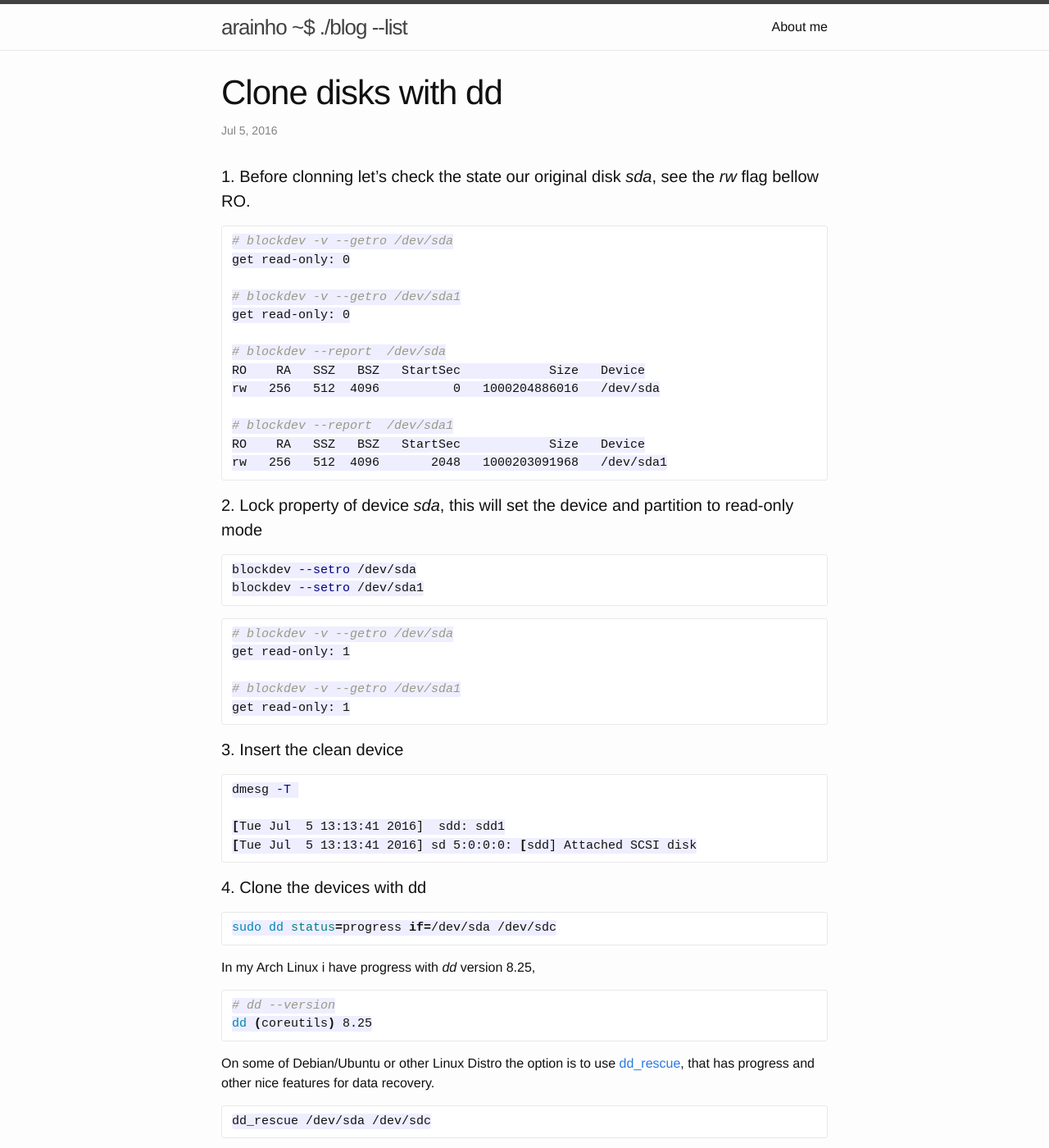
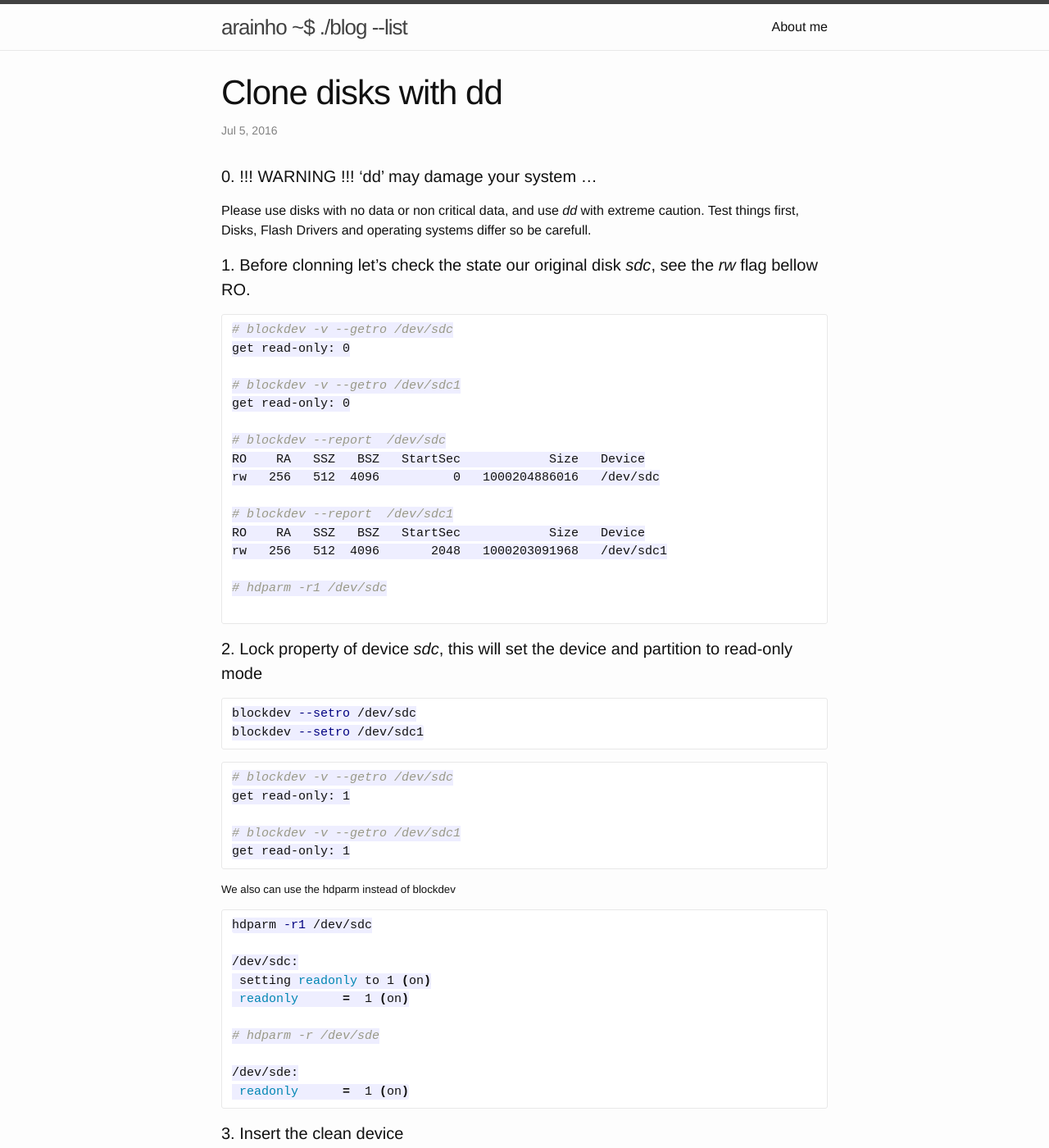
Before and after one commit to arainho/arainho.github.io, a Jekyll site: the page built from _posts/2016-07-05-clone-disks-with-dd.md, in a window 1280 px wide and 1400 px high. Shown: the whole window at 82% size. Built offline with Jekyll 4.4.1, drawn with Linux system fonts in a browser that asks for light colours; some of the changed text lies outside the part shown.

Commit message:
Add a warning and change disk drive names

````diff
--- a/_posts/2016-07-05-clone-disks-with-dd.md
+++ b/_posts/2016-07-05-clone-disks-with-dd.md
@@ -5,55 +5,78 @@ date:   2016-07-05 11:51
 categories: clone disks dd dd_rescue
 ---
 
-#### 1. Before clonning let's check the state our original disk _sda_, see the _rw_ flag bellow RO.
+#### 0. !!! WARNING !!!  'dd' may damage your system ...
+
+Please use disks with no data or non critical data, and use _dd_ with extreme caution.
+Test things first, Disks, Flash Drivers and operating systems differ so be carefull.
+
+#### 1. Before clonning let's check the state our original disk _sdc_, see the _rw_ flag bellow RO.
 
 ```sh
-# blockdev -v --getro /dev/sda
+# blockdev -v --getro /dev/sdc
 get read-only: 0
 
-# blockdev -v --getro /dev/sda1
+# blockdev -v --getro /dev/sdc1
 get read-only: 0
 
-# blockdev --report  /dev/sda
+# blockdev --report  /dev/sdc
 RO    RA   SSZ   BSZ   StartSec            Size   Device
-rw   256   512  4096          0   1000204886016   /dev/sda
+rw   256   512  4096          0   1000204886016   /dev/sdc
 
-# blockdev --report  /dev/sda1
+# blockdev --report  /dev/sdc1
 RO    RA   SSZ   BSZ   StartSec            Size   Device
-rw   256   512  4096       2048   1000203091968   /dev/sda1
+rw   256   512  4096       2048   1000203091968   /dev/sdc1
+
+# hdparm -r1 /dev/sdc
+
 ```
 
 
-#### 2. Lock property of device _sda_, this will set the device and partition to read-only mode
+#### 2. Lock property of device _sdc_, this will set the device and partition to read-only mode
 
 ```sh
-blockdev --setro /dev/sda
-blockdev --setro /dev/sda1
+blockdev --setro /dev/sdc
+blockdev --setro /dev/sdc1
 ```
 
+
 ```sh
-# blockdev -v --getro /dev/sda
+# blockdev -v --getro /dev/sdc
 get read-only: 1
 
-# blockdev -v --getro /dev/sda1
+# blockdev -v --getro /dev/sdc1
 get read-only: 1
 ```
 
+##### We also can use the hdparm instead of blockdev
+
+```sh
+hdparm -r1 /dev/sdc
+
+/dev/sdc:
+ setting readonly to 1 (on)
+ readonly      =  1 (on)
+
+# hdparm -r /dev/sde
+
+/dev/sde:
+ readonly      =  1 (on)
+```
 
 #### 3. Insert the clean device
 
 ```sh
 dmesg -T
 
-[Tue Jul  5 13:13:41 2016]  sdd: sdd1
-[Tue Jul  5 13:13:41 2016] sd 5:0:0:0: [sdd] Attached SCSI disk
+[Tue Jul  5 13:13:41 2016]  sdg: sdg1
+[Tue Jul  5 13:13:41 2016] sd 5:0:0:0: [sdg] Attached SCSI disk
 ```
 
 
 #### 4. Clone the devices with dd
 
 ```sh
-sudo dd status=progress if=/dev/sda /dev/sdc
+sudo dd status=progress if=/dev/sdc /dev/sdg
 ```
 
 In my Arch Linux i have progress with _dd_ version 8.25,
@@ -67,7 +90,7 @@ On some of Debian/Ubuntu or other Linux Distro the option is to use [dd_rescue],
 that has progress and other nice features for data recovery.
 
 ```sh
-dd_rescue /dev/sda /dev/sdc
+dd_rescue /dev/sdc /dev/sdg
 ```
 
 After using [deftlinux] for some data recovery, i found that is possible to set devices in read only mode. You can check details in the here [deft-quickguide].
````
